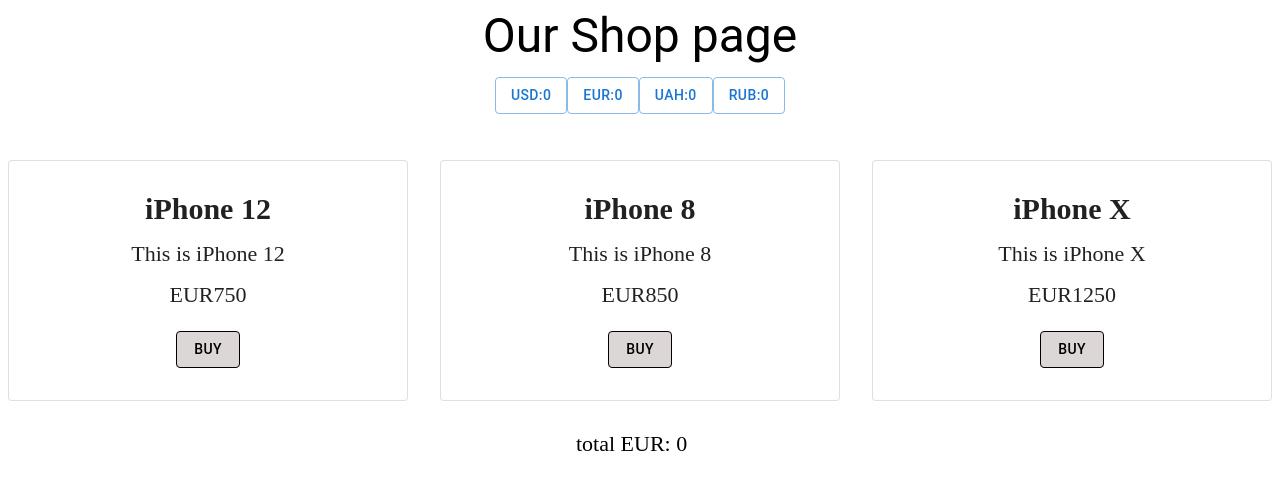
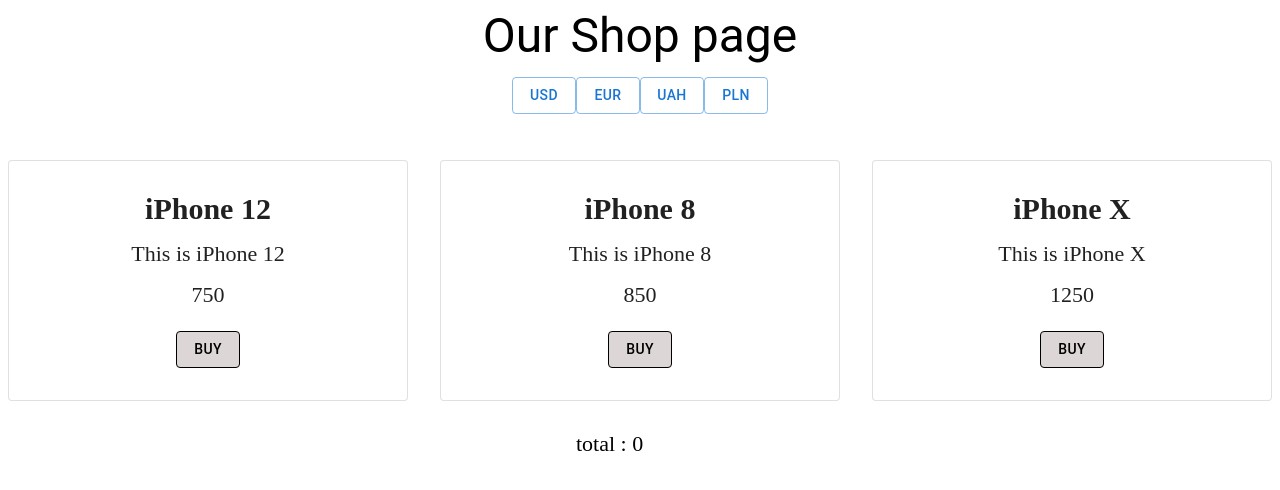
Before and after one commit to sinktoriys/control-work, a React (Create React App) app: page / in a window 1280 px wide. Shown: the top 490 px of the page. Built offline with nearby package versions, Linux system fonts and the light colour scheme.

Commit message:
did currency buttons without currency name

```diff
--- a/src/Components/Products/ProductList.tsx
+++ b/src/Components/Products/ProductList.tsx
@@ -8,9 +8,17 @@
         totalPrice: number
     }
     countTotalCount: (id: number, price: number) => void
+    currency: {
+        price: number
+    }
+    changeNewCurrency: (id: number, coefficient: number) => void
 }
-
-const ProductList = ({ totalData, countTotalCount }: Props) => {
+const ProductList = ({
+    totalData,
+    countTotalCount,
+    currency,
+    changeNewCurrency,
+}: Props) => {
     return (
         <>
             <Typography
@@ -26,19 +34,28 @@
                 <>
                     <Button
                         variant="outlined"
-                        // onClick={() => countTotalCount(1, 1)}
+                        onClick={() => changeNewCurrency(1, 1.09)}
                     >
-                        USD:{totalData.totalPrice * 1.09}
+                        USD
                     </Button>
 
-                    <Button variant="outlined">
-                        EUR:{totalData.totalPrice}
+                    <Button
+                        variant="outlined"
+                        onClick={() => changeNewCurrency(1, 1)}
+                    >
+                        EUR
                     </Button>
-                    <Button variant="outlined">
-                        UAH:{totalData.totalPrice * 40.14}
+                    <Button
+                        variant="outlined"
+                        onClick={() => changeNewCurrency(1, 40.14)}
+                    >
+                        UAH
                     </Button>
-                    <Button variant="outlined">
-                        RUB:{totalData.totalPrice * 94.39}
+                    <Button
+                        variant="outlined"
+                        onClick={() => changeNewCurrency(1, 0.23)}
+                    >
+                        PLN
                     </Button>
                 </>
             </Typography>
@@ -53,11 +70,12 @@
                             price={price}
                             totalData={totalData}
                             countTotalCount={countTotalCount}
+                            currency={currency}
                         />
                     </Grid>
                 ))}
                 <div className="product-total">
-                    total EUR: {totalData.totalPrice}
+                    total : {totalData.totalPrice}
                 </div>
             </Grid>
         </>
--- a/src/Components/Products/ProductListItem.tsx
+++ b/src/Components/Products/ProductListItem.tsx
@@ -10,6 +10,9 @@
         totalPrice: number
     }
     countTotalCount: (id: number, price: number) => void
+    currency: {
+        price: number
+    }
 }
 
 const ProductListItem = ({
@@ -19,6 +22,7 @@
     price,
     totalData,
     countTotalCount,
+    currency,
 }: Props) => {
     return (
         <>
@@ -26,7 +30,9 @@
                 <CardContent>
                     <h4 className="product-title">{title}</h4>
                     <div className="product-description">{description}</div>
-                    <div className="product-price">EUR{price}</div>
+                    <div className="product-price">
+                        {price * currency.price}
+                    </div>
                     <CardActions className="btn-wrap">
                         <Button
                             className="btn-buy"
--- a/src/Container/App/App.tsx
+++ b/src/Container/App/App.tsx
@@ -4,6 +4,9 @@
 
 type TotalData = {
     totalPrice: number
+}
+type Currency = {
+    price: number
 }
 
 const App = () => {
@@ -12,7 +15,15 @@
     })
     const countTotalCount = (id: number, price: number) => {
         setTotalData((prevState) => ({
-            totalPrice: prevState.totalPrice + price,
+            totalPrice: prevState.totalPrice + price * currency.price,
+        }))
+    }
+    const [currency, setCurrency] = useState<Currency>({
+        price: 1,
+    })
+    const changeNewCurrency = (id: number, coefficient: number) => {
+        setCurrency((prevState) => ({
+            price: prevState.price * coefficient,
         }))
     }
 
@@ -21,6 +32,8 @@
             <ProductList
                 totalData={totalData}
                 countTotalCount={countTotalCount}
+                currency={currency}
+                changeNewCurrency={changeNewCurrency}
             />
         </StyledEngineProvider>
     )
```
Also changed, not shown: src/Container/Main/Main.tsx (+9 -0 lines).
